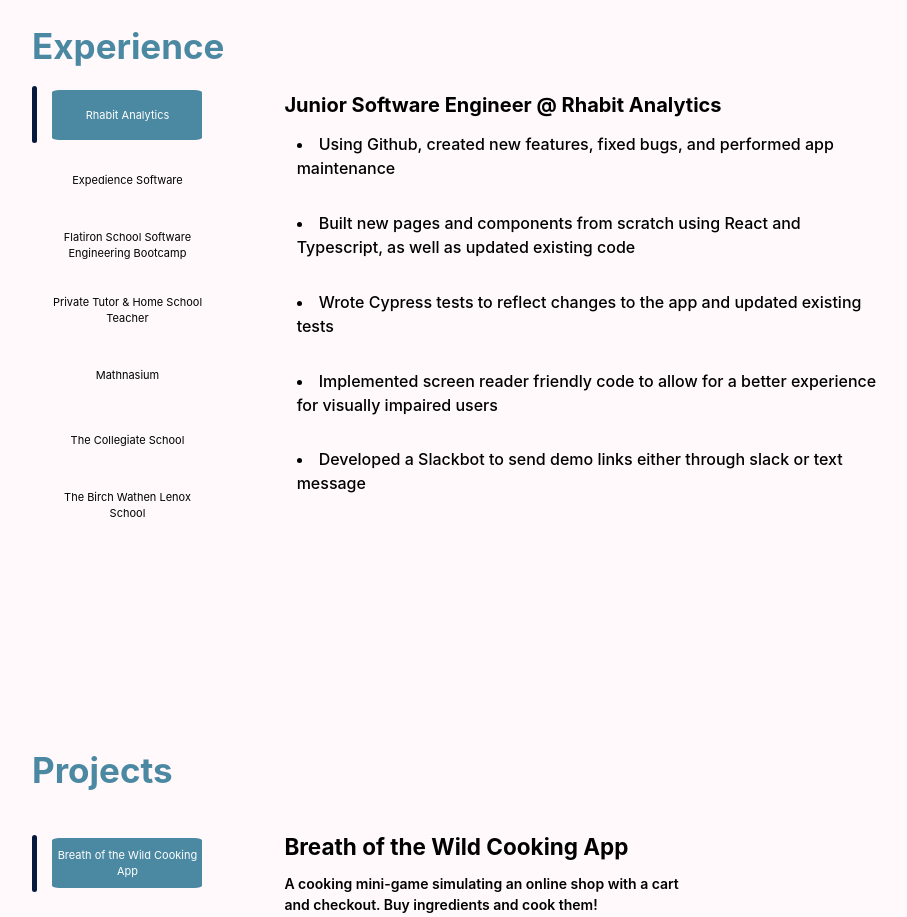
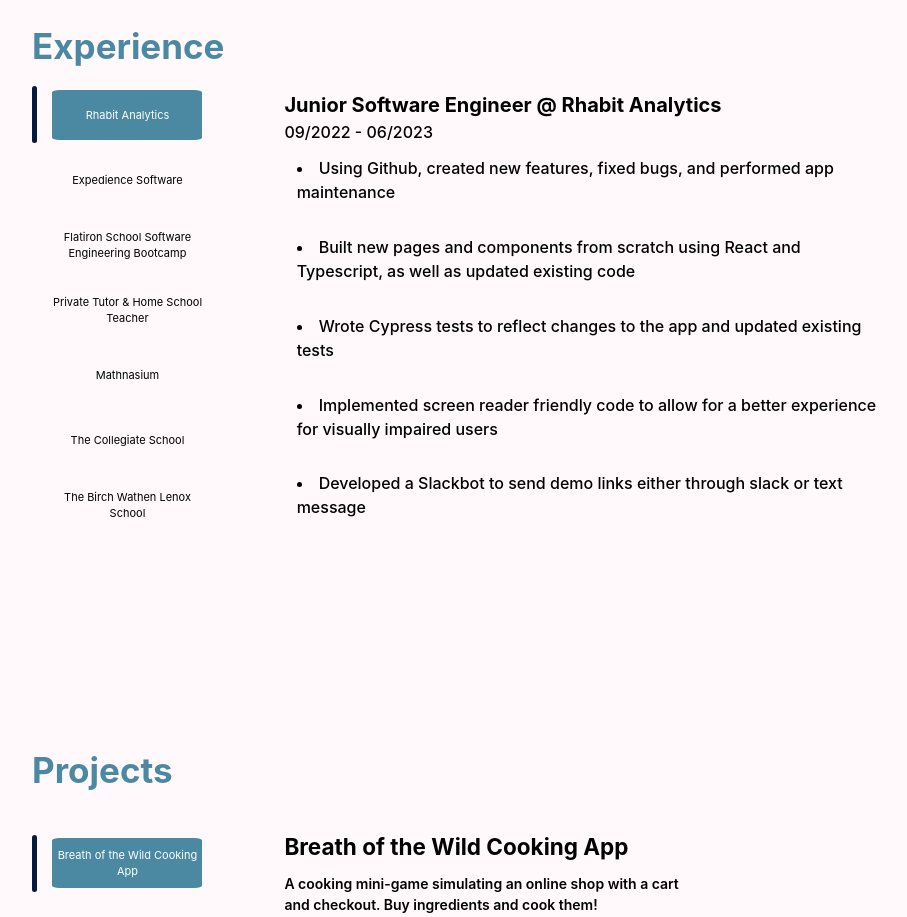
Before and after one commit to dylantoporek/portfolio-project, a React (Create React App) app: page / in a window 1280 px wide. Shown: the part 1580-2497 px from the top of the page, without its empty margins (96-1003 px from the left). Built offline with nearby package versions, Linux system fonts and the light colour scheme.

Commit message:
dates added for rhabit

```diff
--- a/src/components/InteractiveResume/InteracticeResume.js
+++ b/src/components/InteractiveResume/InteracticeResume.js
@@ -16,7 +16,8 @@
                 'Wrote Cypress tests to reflect changes to the app and updated existing tests',
                 'Implemented screen reader friendly code to allow for a better experience for visually impaired users',
                 'Developed a Slackbot to send demo links either through slack or text message'
-            ]
+            ],
+            dates: '09/2022 - 06/2023'
         },
         {
             company: 'Expedience Software',
```
